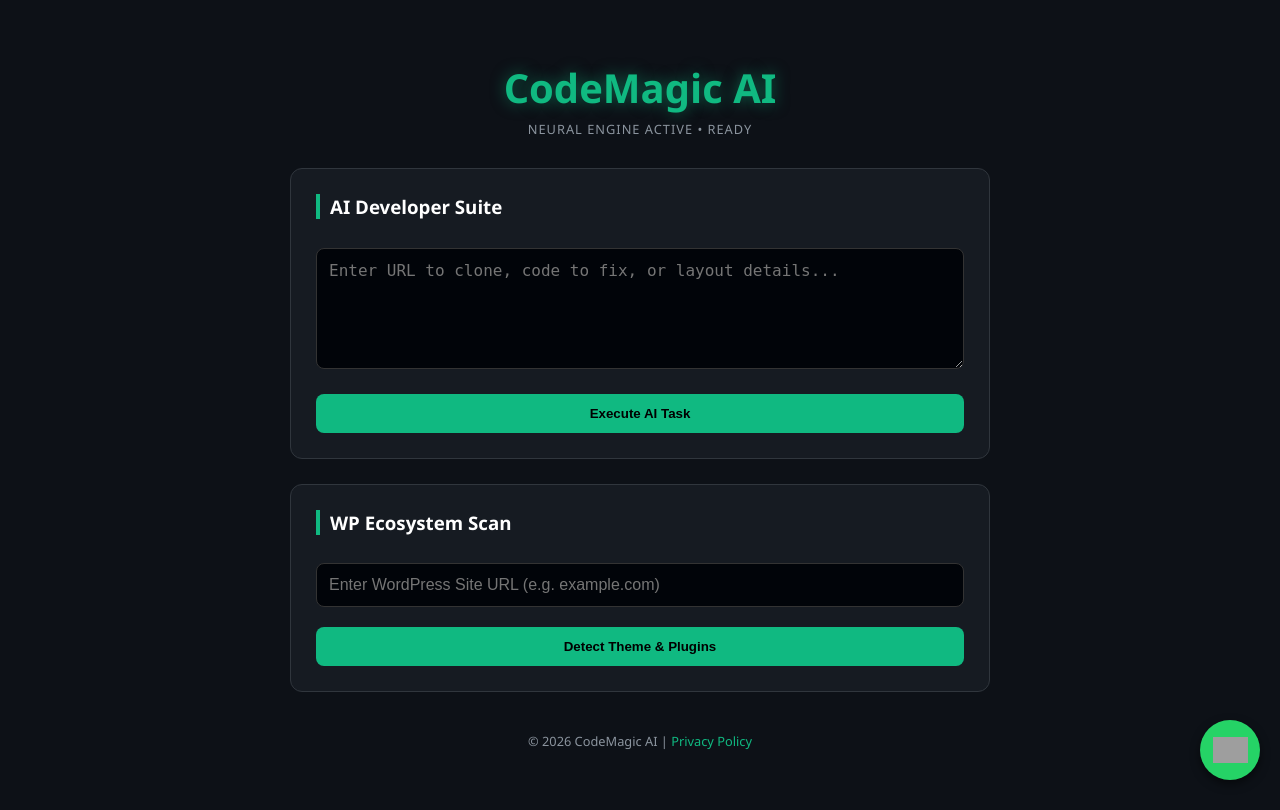
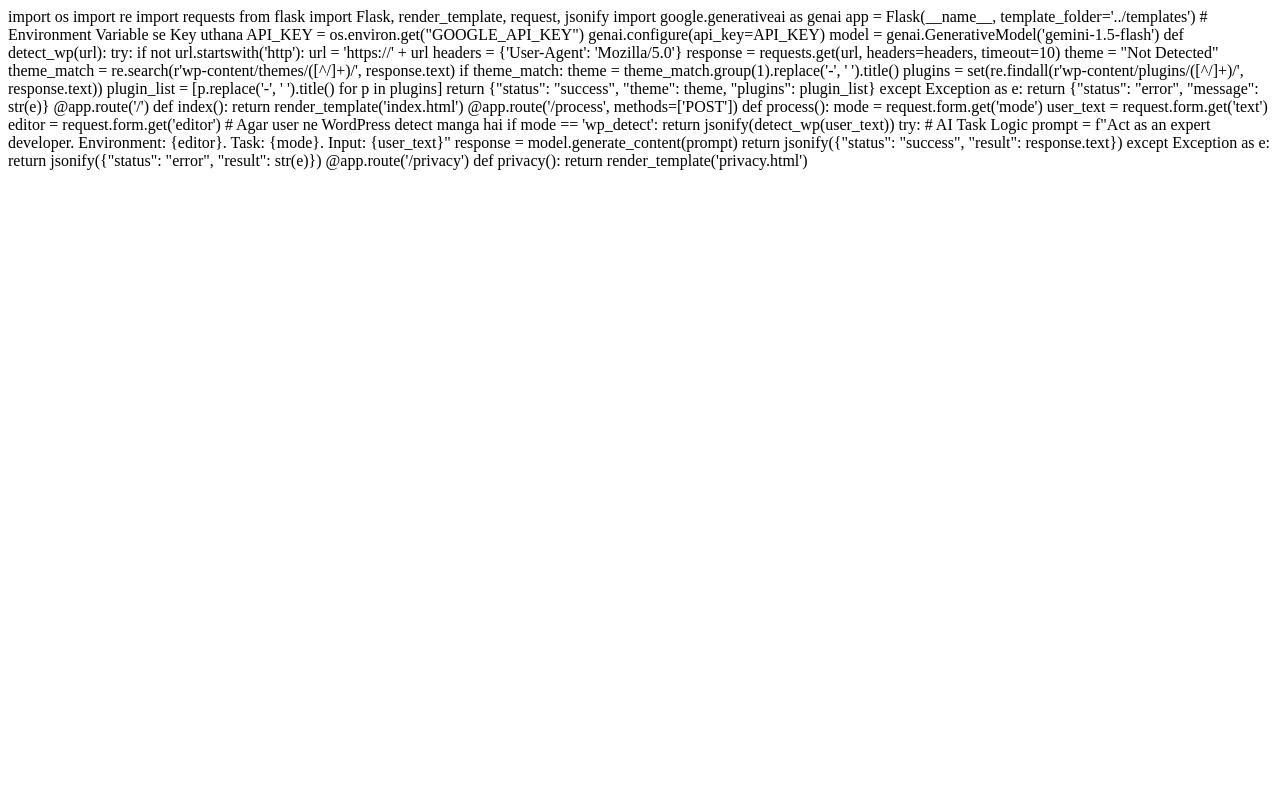
Before and after one commit to Saleemrind619/CodeMagicAI, a Flask app: page / in a window 1280 px wide. After the commit the page ends 170 px from the top, so only its background shows below. Run offline with Flask 3, Linux system fonts and the light colour scheme; grey boxes are pictures that could not be loaded.

Commit message:
Update index.html

```diff
--- a/templates/index.html
+++ b/templates/index.html
@@ -1,98 +1,52 @@
-<!DOCTYPE html>
-<html lang="en">
-<head>
-    <meta charset="UTF-8">
-    <meta name="viewport" content="width=device-width, initial-scale=1.0">
-    <title>CodeMagic AI | Neural Engine</title>
-    <style>
-        body { background-color: #0d1117; color: white; font-family: 'Segoe UI', sans-serif; text-align: center; margin: 0; padding: 20px; }
-        .container { max-width: 700px; margin: 40px auto; }
-        h1 { color: #10b981; text-shadow: 0 0 15px rgba(16, 185, 129, 0.5); font-size: 2.5rem; margin-bottom: 5px; }
-        .status { color: #8b949e; font-size: 0.8rem; margin-bottom: 30px; letter-spacing: 1px; }
-        .tool-box { background: #161b22; border: 1px solid #30363d; padding: 25px; border-radius: 12px; margin-bottom: 25px; text-align: left; }
-        h3 { border-left: 4px solid #10b981; padding-left: 10px; margin-top: 0; }
-        input, textarea { width: 100%; padding: 12px; margin: 10px 0; border-radius: 8px; border: 1px solid #333; background: #010409; color: white; box-sizing: border-box; font-size: 1rem; }
-        button { width: 100%; padding: 12px; background: #10b981; border: none; border-radius: 8px; color: black; font-weight: bold; cursor: pointer; transition: 0.3s; margin-top: 10px; }
-        button:hover { background: #12d393; box-shadow: 0 0 15px rgba(16, 185, 129, 0.4); transform: translateY(-2px); }
-        .result { margin-top: 15px; padding: 15px; background: #010409; border-radius: 8px; border: 1px dashed #30363d; color: #10b981; display: none; white-space: pre-wrap; font-family: monospace; }
-        .plugin-tag { display: inline-block; background: #21262d; border: 1px solid #10b981; padding: 4px 10px; border-radius: 15px; margin: 4px; font-size: 12px; }
-        .wa-float { position: fixed; bottom: 20px; right: 20px; background: #25d366; width: 60px; height: 60px; border-radius: 50%; display: flex; align-items: center; justify-content: center; box-shadow: 0 4px 10px rgba(0,0,0,0.5); }
-    </style>
-</head>
-<body>
+import os
+import re
+import requests
+from flask import Flask, render_template, request, jsonify
+import google.generativeai as genai
 
-<div class="container">
-    <h1>CodeMagic AI</h1>
-    <div class="status">NEURAL ENGINE ACTIVE • READY</div>
+app = Flask(__name__, template_folder='../templates')
 
-    <div class="tool-box">
-        <h3>AI Developer Suite</h3>
-        <textarea id="aiPrompt" rows="5" placeholder="Enter URL to clone, code to fix, or layout details..."></textarea>
-        <button onclick="runAI()">Execute AI Task</button>
-        <div id="aiRes" class="result"></div>
-    </div>
+# Environment Variable se Key uthana
+API_KEY = os.environ.get("GOOGLE_API_KEY")
+genai.configure(api_key=API_KEY)
+model = genai.GenerativeModel('gemini-1.5-flash')
 
-    <div class="tool-box">
-        <h3>WP Ecosystem Scan</h3>
-        <input type="text" id="wpUrl" placeholder="Enter WordPress Site URL (e.g. example.com)">
-        <button onclick="runWP()">Detect Theme & Plugins</button>
-        <div id="wpRes" class="result"></div>
-    </div>
+def detect_wp(url):
+    try:
+        if not url.startswith('http'): url = 'https://' + url
+        headers = {'User-Agent': 'Mozilla/5.0'}
+        response = requests.get(url, headers=headers, timeout=10)
+        theme = "Not Detected"
+        theme_match = re.search(r'wp-content/themes/([^/]+)/', response.text)
+        if theme_match: theme = theme_match.group(1).replace('-', ' ').title()
+        plugins = set(re.findall(r'wp-content/plugins/([^/]+)/', response.text))
+        plugin_list = [p.replace('-', ' ').title() for p in plugins]
+        return {"status": "success", "theme": theme, "plugins": plugin_list}
+    except Exception as e:
+        return {"status": "error", "message": str(e)}
 
-    <footer style="margin-top: 40px; color: #8b949e; font-size: 0.8rem;">
-        &copy; 2026 CodeMagic AI | <a href="/privacy" style="color:#10b981; text-decoration:none;">Privacy Policy</a>
-    </footer>
-</div>
+@app.route('/')
+def index():
+    return render_template('index.html')
 
-<a href="https://wa.me/923111189900" class="wa-float" target="_blank">
-    <img src="https://upload.wikimedia.org/wikipedia/commons/6/6b/WhatsApp.svg" width="35">
-</a>
+@app.route('/process', methods=['POST'])
+def process():
+    mode = request.form.get('mode')
+    user_text = request.form.get('text')
+    editor = request.form.get('editor')
 
-<script>
-    async function runAI() {
-        const prompt = document.getElementById('aiPrompt').value;
-        const resDiv = document.getElementById('aiRes');
-        if(!prompt) return;
-        resDiv.style.display = "block";
-        resDiv.innerText = "Processing...";
+    # Agar user ne WordPress detect manga hai
+    if mode == 'wp_detect':
+        return jsonify(detect_wp(user_text))
 
-        try {
-            const response = await fetch('/ai-task', {
-                method: 'POST',
-                headers: {'Content-Type': 'application/json'},
-                body: JSON.stringify({type: 'dev', prompt: prompt})
-            });
-            const data = await response.json();
-            resDiv.innerText = data.result || data.message;
-        } catch (e) {
-            resDiv.innerText = "Error connecting to AI.";
-        }
-    }
+    try:
+        # AI Task Logic
+        prompt = f"Act as an expert developer. Environment: {editor}. Task: {mode}. Input: {user_text}"
+        response = model.generate_content(prompt)
+        return jsonify({"status": "success", "result": response.text})
+    except Exception as e:
+        return jsonify({"status": "error", "result": str(e)})
 
-    async function runWP() {
-        const url = document.getElementById('wpUrl').value;
-        const resDiv = document.getElementById('wpRes');
-        if(!url) return;
-        resDiv.style.display = "block";
-        resDiv.innerText = "Scanning...";
-
-        try {
-            const response = await fetch('/analyze-wp', {
-                method: 'POST',
-                headers: {'Content-Type': 'application/json'},
-                body: JSON.stringify({url: url})
-            });
-            const data = await response.json();
-            if(data.status === "success") {
-                resDiv.innerHTML = `<b>Theme:</b> ${data.theme}<br><br><b>Plugins:</b><br>` +
-                                   data.plugins.map(p => `<span class="plugin-tag">${p}</span>`).join('');
-            } else {
-                resDiv.innerText = "Not a WordPress site or unreachable.";
-            }
-        } catch (e) {
-            resDiv.innerText = "Server Error.";
-        }
-    }
-</script>
-</body>
-</html>
+@app.route('/privacy')
+def privacy():
+    return render_template('privacy.html')
```
